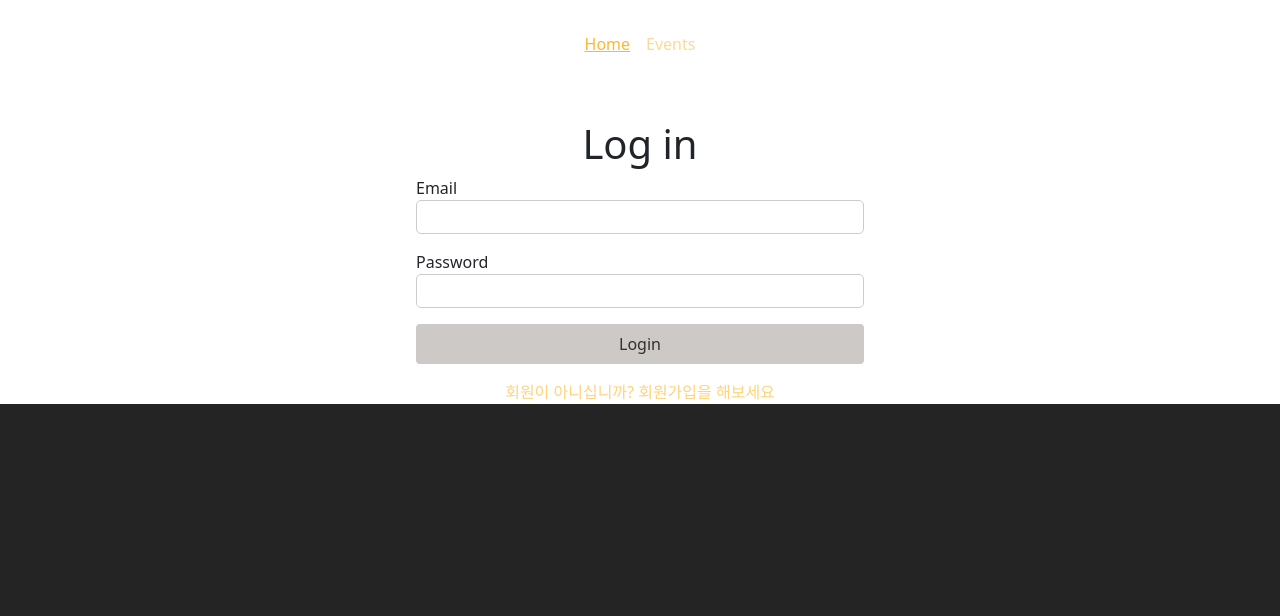
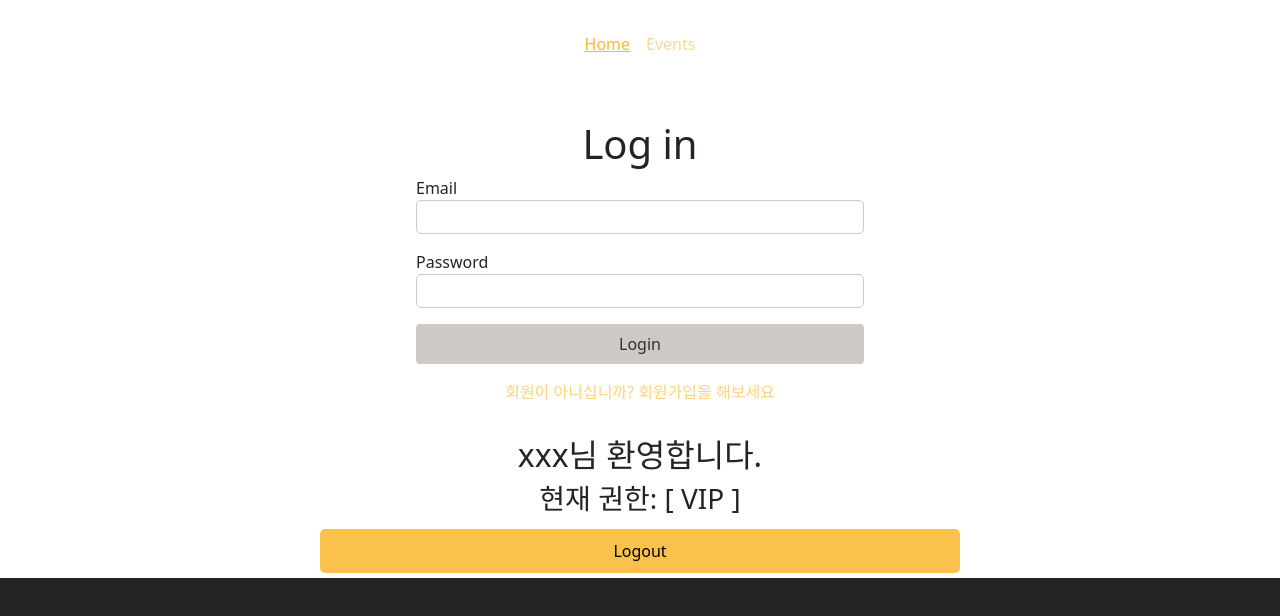
Before and after one commit to goodzeee/event-app202407, a React (Create React App) app: page / in a window 1280 px wide. Shown: the top 616 px of the page. Built offline with nearby package versions, Linux system fonts and the light colour scheme; the HTML template or start-up script is replaced by a standard one.

Commit message:
# 로그인 조건부 렌더링

```diff
--- /dev/null
+++ b/src/components/Main.js
@@ -0,0 +1,13 @@
+import React from 'react';
+
+const Main = () => {
+  return (
+    <>
+      <h2>xxx님 환영합니다.</h2>
+      <h3>현재 권한: [ VIP ]</h3>
+      <button>Logout</button>
+    </>
+  );
+};
+
+export default Main;
--- a/src/components/auth/LoginForm.js
+++ b/src/components/auth/LoginForm.js
@@ -1,5 +1,5 @@
 import React from 'react';
-import { Form, Link, useActionData } from 'react-router-dom';  // Link 컴포넌트 추가
+import { Form, Link, redirect, useActionData } from 'react-router-dom';  // Link 컴포넌트 추가
 import styles from './LoginForm.module.scss';
 import { AUTH_URL } from '../../config/host-config';
 
@@ -64,4 +64,13 @@ export const loginAction = async ( {request} ) => {
     // 📌 컴포넌트에서 useActionData 훅을 사용 !
     return errorText;
   }
+
+  // 로그인 성공한 경우 -> 홈 화면으로 redirect
+  const responseData = await response.json();
+  console.log(responseData); // json 값 받아옴 !
+
+  // 브라우저 저장소 (localStorage: 쿠키, sessionStorage: 세션) - localhost에 로그인한 Value 들어옴
+  localStorage.setItem('userData', JSON.stringify(responseData));
+
+  return redirect('/');
 };
--- a/src/pages/WelcomePage.js
+++ b/src/pages/WelcomePage.js
@@ -1,8 +1,18 @@
-import React from 'react';
+import React, { useEffect, useState } from 'react';
 import LoginForm from '../components/auth/LoginForm';
+import Main from '../components/Main';
+
 
 const WelcomePage = () => {
-  return <LoginForm />;
+
+  console.log('WelcomePage 실행 !');
+
+  return (
+  <>
+     {<LoginForm />}
+     {<Main />}
+  </>
+  );
 };
 
 export default WelcomePage;
```
